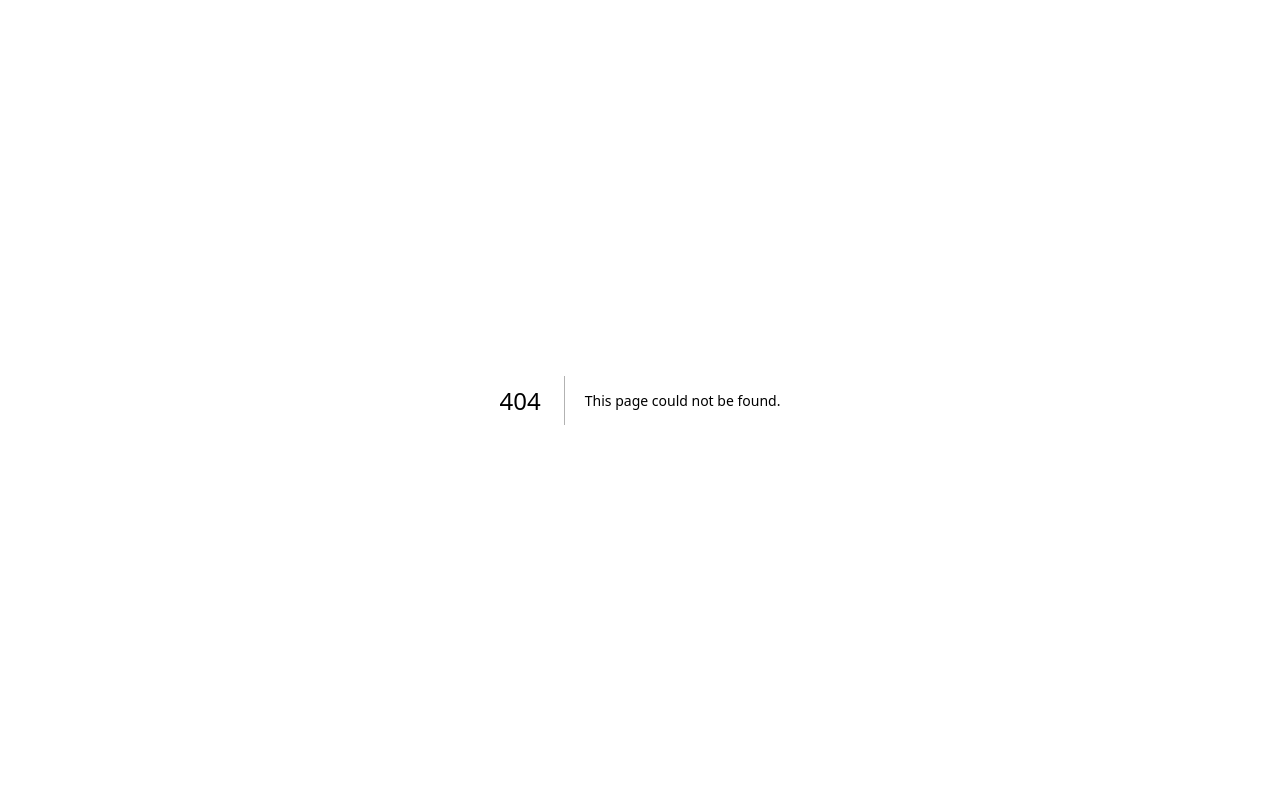
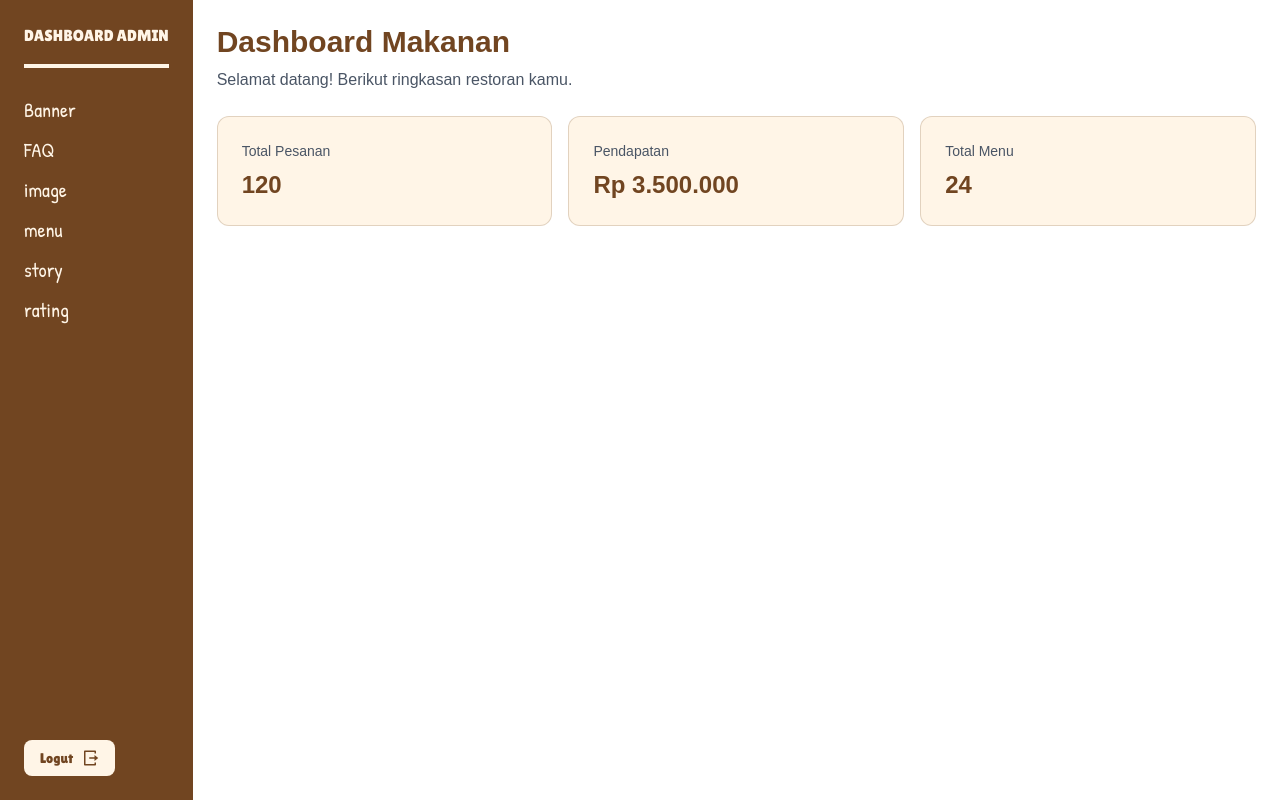
Before and after one commit to benayajosuaa/frontend-makanan, a Next.js app: page /dashboard in a window 1280 px wide. Before the commit this address had no page. Built offline with nearby package versions, Linux system fonts and the light colour scheme.

Commit message:
create : buat beberapa page untuk admin

```diff
--- /dev/null
+++ b/src/app/(admin)/dashboard/page.tsx
@@ -0,0 +1,34 @@
+const statistik = [
+  { judul: "Total Pesanan", nilai: "120" },
+  { judul: "Pendapatan", nilai: "Rp 3.500.000" },
+  { judul: "Total Menu", nilai: "24" },
+];
+
+export default function DashboardAdmin() {
+  return (
+    <div className="space-y-6">
+      <div>
+        <h1 className="text-3xl font-bold text-[#714521]">
+          Dashboard Makanan
+        </h1>
+        <p className="mt-2 text-gray-600">
+          Selamat datang! Berikut ringkasan restoran kamu.
+        </p>
+      </div>
+
+      <div className="grid grid-cols-1 gap-4 md:grid-cols-3">
+        {statistik.map((item) => (
+          <div
+            key={item.judul}
+            className="rounded-xl border border-[#714521]/20 bg-[#FFF5E7] p-6"
+          >
+            <p className="text-sm text-gray-600">{item.judul}</p>
+            <p className="mt-2 text-2xl font-bold text-[#714521]">
+              {item.nilai}
+            </p>
+          </div>
+        ))}
+      </div>
+    </div>
+  );
+}
--- /dev/null
+++ b/src/app/(admin)/layout.tsx
@@ -0,0 +1,20 @@
+
+import Sidebar from "@/components/sidebar";
+
+export default function AdminLayout({
+  children,
+}: {
+  children: React.ReactNode;
+}) {
+  return (
+    <div className="flex flex-row min-h-screen">
+      <div>
+        <Sidebar />
+      </div>
+
+      <div className="min-w-0 flex-1 p-6">
+        {children}
+      </div>
+    </div>
+  );
+}
--- /dev/null
+++ b/src/app/(admin)/rating/page.tsx
@@ -0,0 +1,19 @@
+
+
+
+export default function RatingPage(){
+    return(
+        <div className="space-y-6">
+      <div>
+        <h1 className="text-3xl font-bold text-[#714521]">
+          Rating Page
+        </h1>
+        <p className="mt-2 text-gray-600">
+          Selamat datang! Berikut ringkasan restoran kamu.
+        </p>
+      </div>
+
+
+    </div>
+    )
+}
--- /dev/null
+++ b/src/components/sidebar/index.tsx
@@ -0,0 +1,52 @@
+import { anton, lilita, patrick } from "@/components/font/font";
+import { RiLogoutBoxRLine } from "react-icons/ri";
+import Link from "next/link";
+
+
+
+const link_navbar = [
+    {id:"1", routing:"/dashboard", nama:"Banner"},
+    {id:"2", routing:"/dashboard", nama:"FAQ"},
+    {id:"3", routing:"/dashboard", nama:"image"},
+    {id:"4", routing:"/dashboard", nama:"menu"},
+    {id:"5", routing:"/dashboard", nama:"story"},
+    {id:"5", routing:"/rating", nama:"rating"},
+
+]
+
+
+export default function SidebarAdmin(){
+    return (
+        <div className={lilita.className}>
+            <aside className="flex h-screen flex-col justify-between bg-[#714521] p-6 text-[#FFF5E7]">
+                {/* Bagian atas */}
+                <div className="flex flex-col gap-y-4">
+                    <Link href="/dashboard">
+                        <h1>DASHBOARD ADMIN</h1>
+                    </Link>
+                    <div className="h-1 bg-[#FFF5E7]" />
+
+                    <nav className={`${patrick.className} flex flex-col gap-y-3 pt-3`}>
+                        {link_navbar.map((item) => (
+                            <Link key={item.id} href={item.routing} className="text-xl">
+                                {item.nama}
+                            </Link>
+                        ))}
+                    </nav>
+                </div>
+
+                {/* Bagian bawah */}
+                <div>
+                    <button className="text-[#714521] px-4 py-2 rounded-lg bg-[#FFF5E7]">
+                        <Link href="/">
+                            <div className="flex flex-row justify-center items-center gap-x-2">
+                                <span className="text-sm">Logut</span>
+                                <span className="text-lg"><RiLogoutBoxRLine /></span>
+                            </div>
+                        </Link>
+                    </button>
+                </div>
+            </aside>
+        </div>
+    )
+}
```
